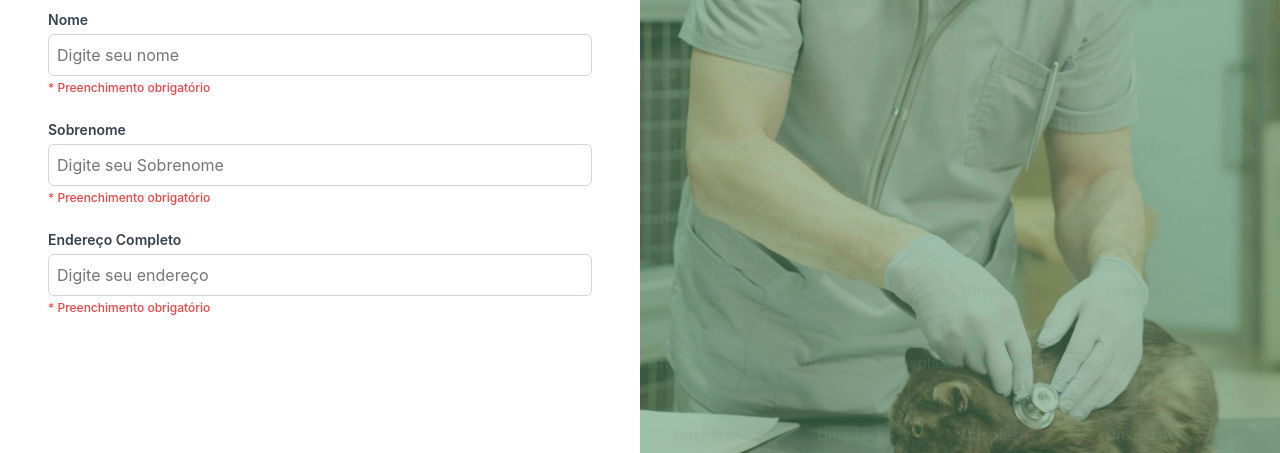
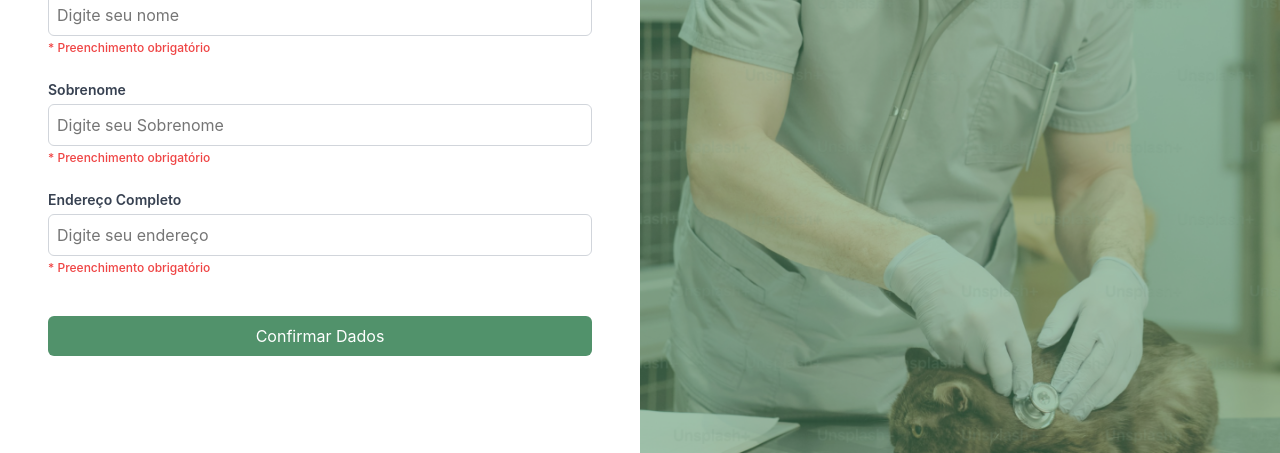
Before and after one commit to ICEI-PUC-Minas-PMV-ADS/pmv-ads-2024-e1-proj-web-t15-vetease, a plain HTML site: page src/completar-cadastro.html in a window 1280 px wide. Shown: the part 347-800 px from the top of the page. Drawn offline with Linux system fonts and the light colour scheme.

Commit message:
Update completar-cadastro.html

```diff
--- a/src/completar-cadastro.html
+++ b/src/completar-cadastro.html
@@ -33,6 +33,8 @@
           <input type="address" name="address" placeholder="Digite seu endereço">
           <p>* Preenchimento obrigatório</p>
         </section>
+        <button type="button" class="btn btn-submit">Confirmar Dados</button> <!-- button -->
+      </form>
     </section>
 
 
```
